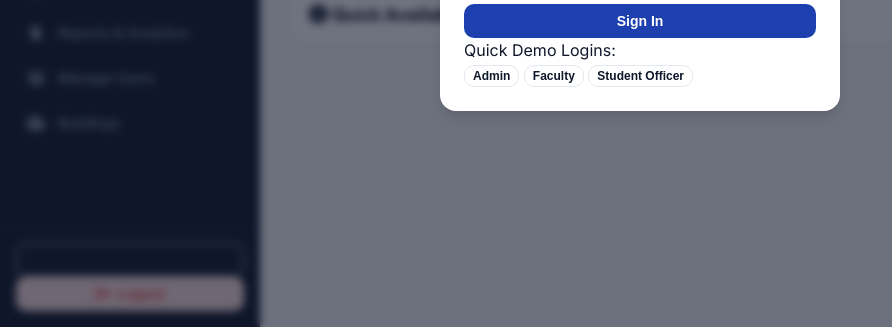
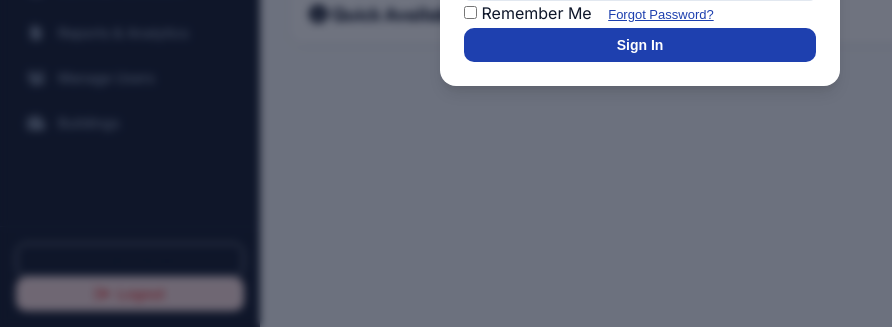
Before and after one commit to masturaotme94-sketch/smart-classroom-reservation-system, a Flask app: page / in a window 1280 px wide. Shown: the part 473-800 px from the top of the page, without its empty margins (0-892 px from the left). Run offline with Flask 3, Linux system fonts and the light colour scheme.

Commit message:
Add files via upload

```diff
--- a/templates/index.html
+++ b/templates/index.html
@@ -1015,20 +1015,6 @@
                             Sign In
                         </button>
                     </form>
-
-                    <!-- Quick Demo Accounts -->
-                    <div class="demo-accounts-box mt-4 text-center">
-                        <span class="text-muted font-sm">Quick Demo Logins:</span>
-                        <div class="demo-btn-group mt-2">
-                            <button class="btn btn-outline btn-xs"
-                                onclick="quickFillLogin('admin@university.edu', 'admin123')">Admin</button>
-                            <button class="btn btn-outline btn-xs"
-                                onclick="quickFillLogin('prof.smith@university.edu', 'faculty123')">Faculty</button>
-                            <button class="btn btn-outline btn-xs"
-                                onclick="quickFillLogin('officer.lee@university.edu', 'student123')">Student
-                                Officer</button>
-                        </div>
-                    </div>
                 </div>
             </div>
         </div>
```
